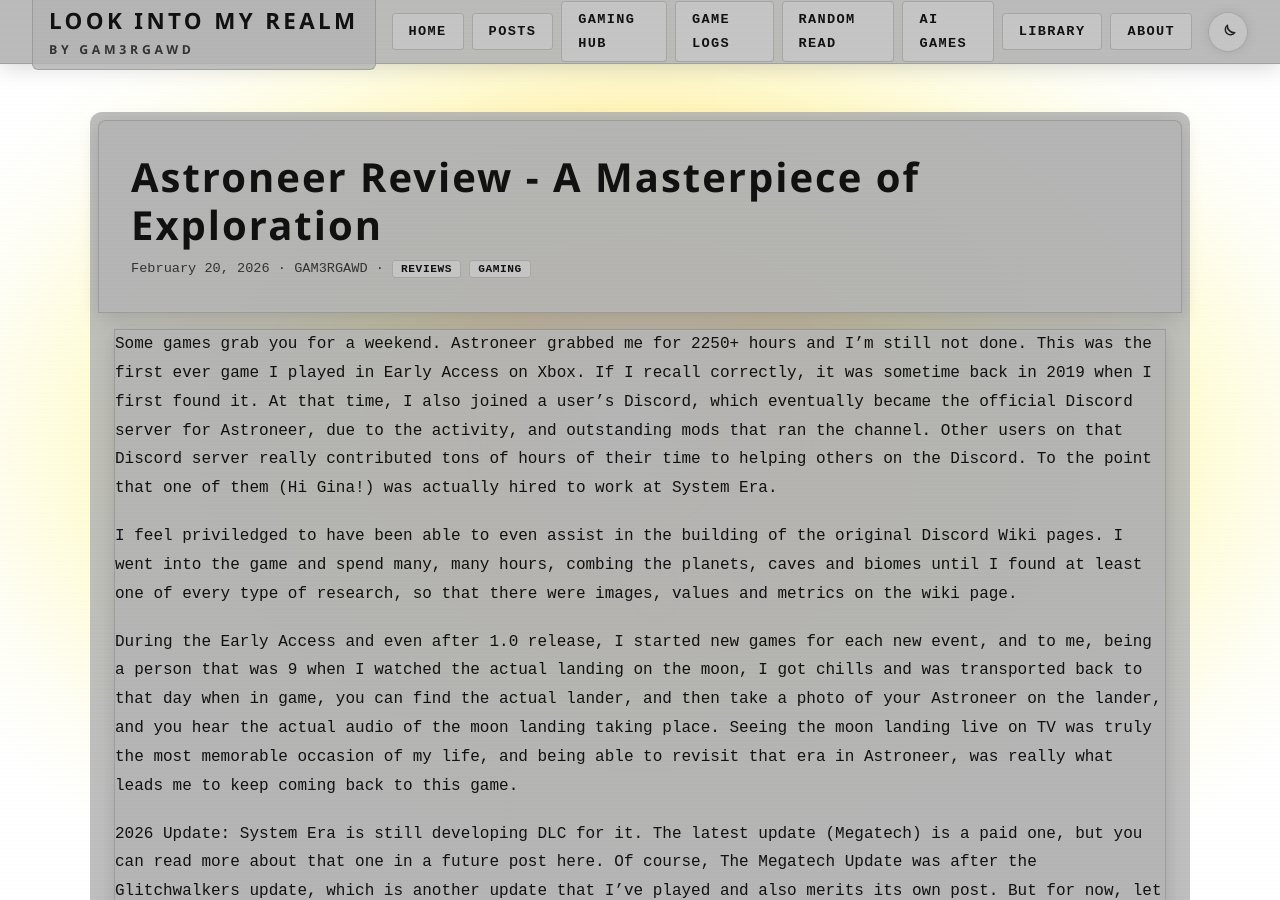
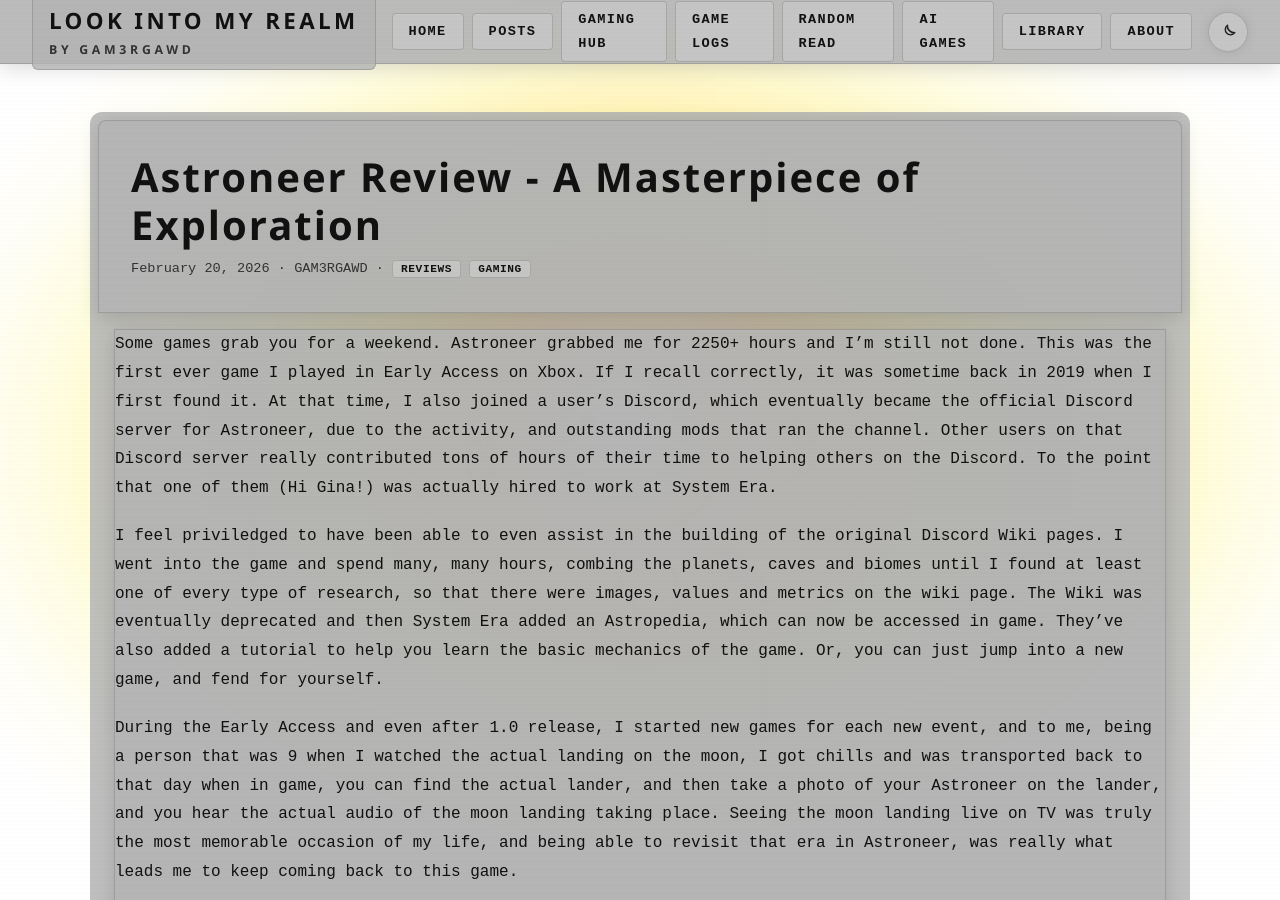
Before and after one commit to vitalnexus/blog, a Jekyll site: the page built from _posts/2026-02-20-astroneer-review.md, in a window 1280 px wide and 900 px high. Built offline with Jekyll 4.4.1, drawn with Linux system fonts in a browser that asks for light colours.

Commit message:
fix: add context about Astropedia and tutorial in Astroneer review for clarity

```diff
--- a/_posts/2026-02-20-astroneer-review.md
+++ b/_posts/2026-02-20-astroneer-review.md
@@ -9,7 +9,7 @@ author: GAM3RGAWD
 
 Some games grab you for a weekend. Astroneer grabbed me for 2250+ hours and I'm still not done. This was the first ever game I played in Early Access on Xbox. If I recall correctly, it was sometime back in 2019 when I first found it. At that time, I also joined a user's Discord, which eventually became the official Discord server for Astroneer, due to the activity, and outstanding mods that ran the channel. Other users on that Discord server really contributed tons of hours of their time to helping others on the Discord. To the point that one of them (Hi Gina!) was actually hired to work at System Era.
 
-I feel priviledged to have been able to even assist in the building of the original Discord Wiki pages. I went into the game and spend many, many hours, combing the planets, caves and biomes until I found at least one of every type of research, so that there were images, values and metrics on the wiki page.
+I feel priviledged to have been able to even assist in the building of the original Discord Wiki pages. I went into the game and spend many, many hours, combing the planets, caves and biomes until I found at least one of every type of research, so that there were images, values and metrics on the wiki page. The Wiki was eventually deprecated and then System Era added an Astropedia, which can now be accessed in game. They've also added a tutorial to help you learn the basic mechanics of the game. Or, you can just jump into a new game, and fend for yourself.
 
 During the Early Access and even after 1.0 release, I started new games for each new event, and to me, being a person that was 9 when I watched the actual landing on the moon, I got chills and was transported back to that day when in game, you can find the actual lander, and then take a photo of your Astroneer on the lander, and you hear the actual audio of the moon landing taking place. Seeing the moon landing live on TV was truly the most memorable occasion of my life, and being able to revisit that era in Astroneer, was really what leads me to keep coming back to this game.
 
```
